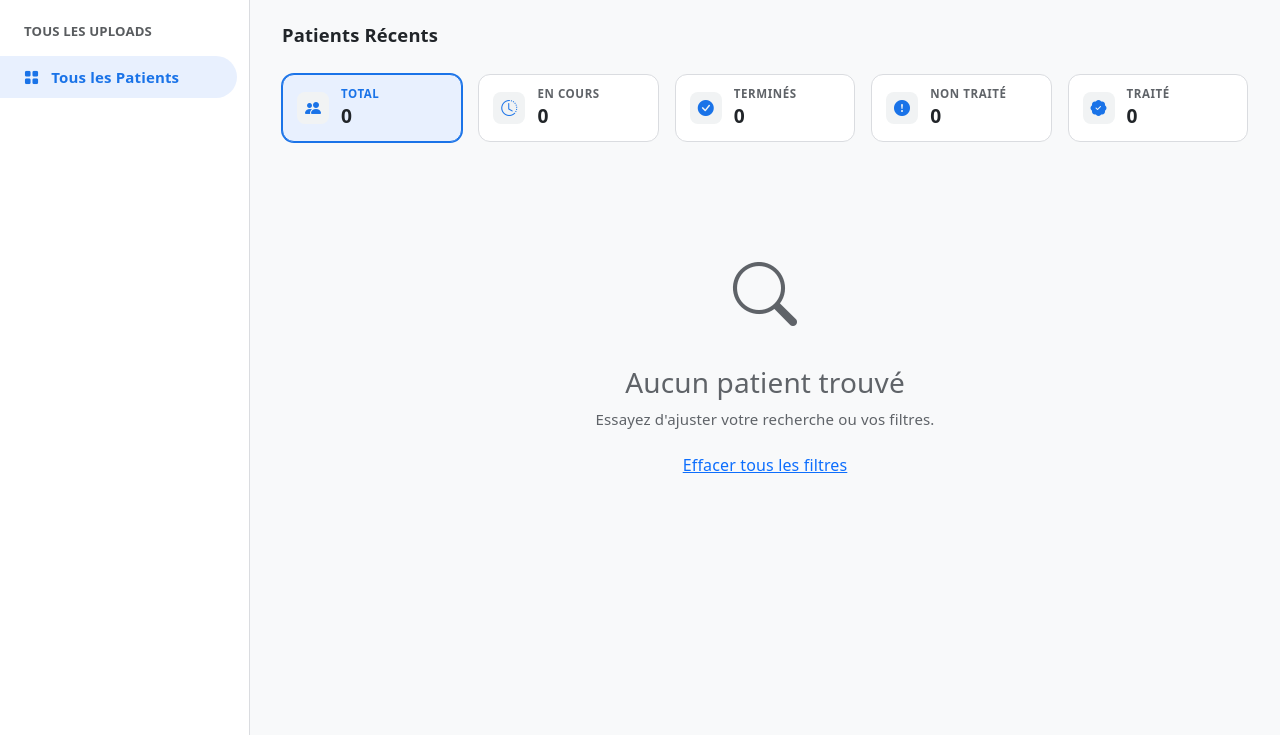
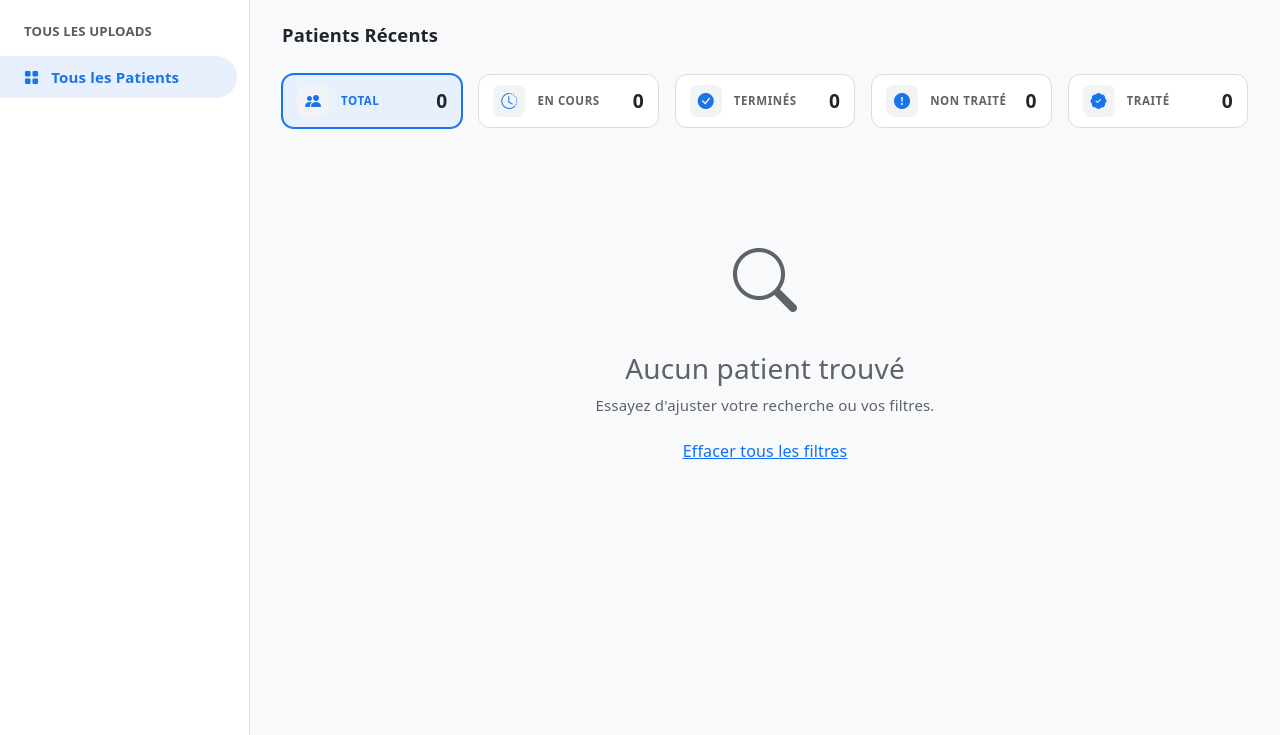
Before and after one commit to belk-hachi/TARZAALI-PDF, a Flask app: page /dashboard in a window 1280 px wide. Shown: the part 64-799 px from the top of the page. Run offline with Flask 3, Linux system fonts and the light colour scheme; data that the repository does not hold is empty; some libraries are stand-ins or nearby versions.

Commit message:
fix: apply consistent single-line layout for all statistics cards

```diff
--- a/static/css/google_style.css
+++ b/static/css/google_style.css
@@ -263,18 +263,30 @@ tr.printed .badge:not(.badge-printed) {
     color: var(--google-blue) !important;
 }
 
+.stat-content {
+    display: flex !important;
+    flex-direction: row !important;
+    align-items: center !important;
+    justify-content: space-between !important;
+    flex-grow: 1 !important;
+    overflow: hidden !important;
+}
+
 .stat-label {
     font-size: 0.72rem !important;
     font-weight: 700 !important;
     color: var(--text-muted) !important;
     text-transform: uppercase !important;
     letter-spacing: 0.05em !important;
+    white-space: nowrap !important;
+    margin-right: 8px !important;
 }
 
 .stat-value {
     font-size: 1.2rem !important;
     font-weight: 700 !important;
     color: var(--text-main) !important;
+    white-space: nowrap !important;
 }
 
 /* 5. Interactive Elements */
--- a/templates/dashboard.html
+++ b/templates/dashboard.html
@@ -160,7 +160,7 @@
                         <div class="stat-icon">
                             <i class="bi bi-people-fill"></i>
                         </div>
-                        <div>
+                        <div class="stat-content">
                             <div class="stat-label">Total</div>
                             <div class="stat-value">{{ stats.total }}</div>
                         </div>
@@ -173,7 +173,7 @@
                         <div class="stat-icon">
                             <i class="bi bi-clock-history"></i>
                         </div>
-                        <div>
+                        <div class="stat-content">
                             <div class="stat-label">En cours</div>
                             <div class="stat-value">{{ stats.pending }}</div>
                         </div>
@@ -186,7 +186,7 @@
                         <div class="stat-icon">
                             <i class="bi bi-check-circle-fill"></i>
                         </div>
-                        <div>
+                        <div class="stat-content">
                             <div class="stat-label">Terminés</div>
                             <div class="stat-value">{{ stats.completed }}</div>
                         </div>
@@ -199,7 +199,7 @@
                         <div class="stat-icon">
                             <i class="bi bi-exclamation-circle-fill"></i>
                         </div>
-                        <div>
+                        <div class="stat-content">
                             <div class="stat-label">Non Traité</div>
                             <div class="stat-value text-danger" id="stat-not-printed-value">{{ stats.not_printed }}</div>
                         </div>
@@ -212,7 +212,7 @@
                         <div class="stat-icon">
                             <i class="bi bi-patch-check-fill"></i>
                         </div>
-                        <div>
+                        <div class="stat-content">
                             <div class="stat-label">Traité</div>
                             <div class="stat-value" id="stat-printed-value">{{ stats.printed }}</div>
                         </div>
```
